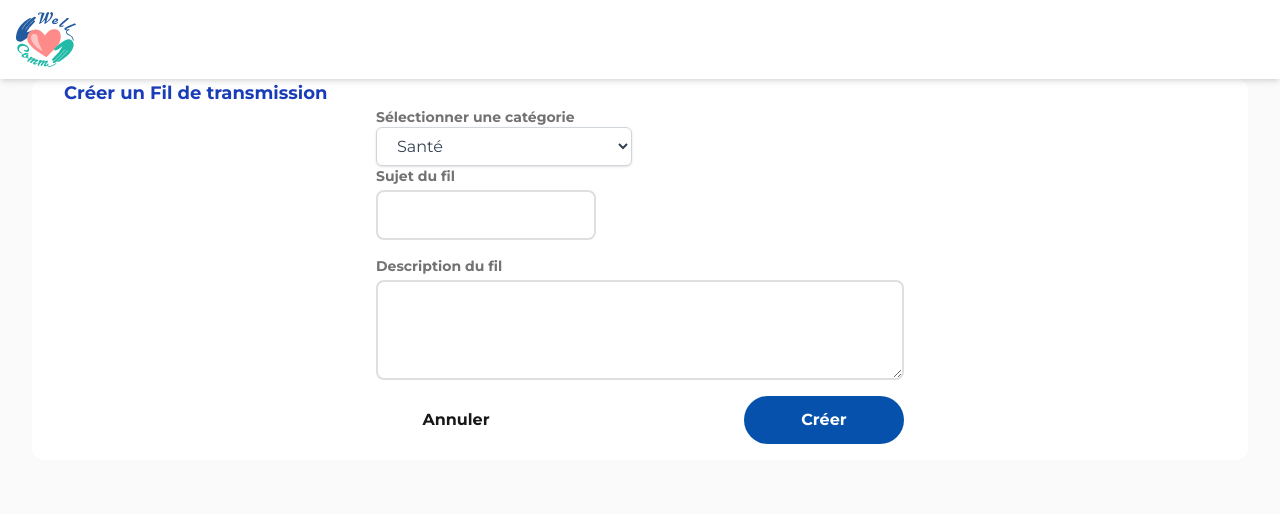
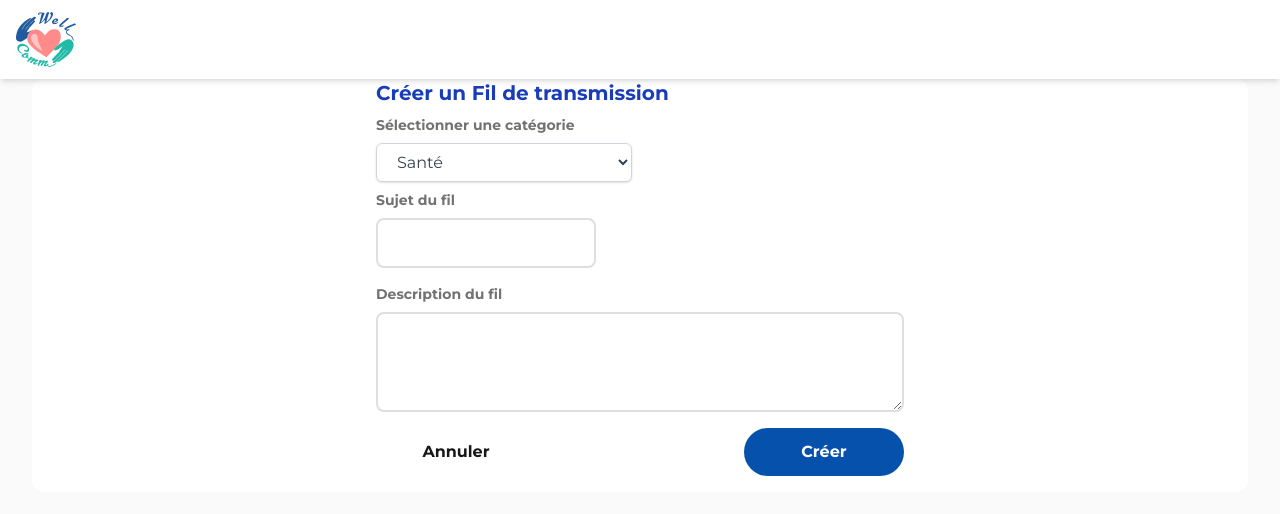
Before and after one commit to TheGamerFarmer/Well-Comm, a Next.js app in the folder site-web/: page /NewFil in a window 1280 px wide. Shown: the top 514 px of the page. Built offline with nearby package versions, Linux system fonts and the light colour scheme.

Commit message:
Centrer les titres

```diff
--- a/site-web/app/NewEvent/page.tsx
+++ b/site-web/app/NewEvent/page.tsx
@@ -5,10 +5,8 @@ export default function NewEvent() {
 
         <div className="flex justify-center items-center">
             <div className="bg-white w-[95%] rounded-xl">
-                <div className="mx-auto px-4 sm:px-6 lg:px-8 max-w-7xl">
-                    <p className="text-lg font-bold text-blue-800">Créer un évènement</p>
-                </div>
                 <form className="mx-auto max-w-132">
+                    <label className="text-xl font-bold text-blue-800 mb-2 flex font-montserrat  font-bold text-left text-[#727272]">Créer un évènement</label>
                     <label className="flex font-montserrat text-sm font-bold text-left text-[#727272]">Titre de l'évènement</label>
                     <input type="text" className="h-[50px] self-stretch flex flex flex-row justify-between items-start py-[14px] ph-4 rounded-lg border #dfdfdf border-solid bg-[#fff]h-10 rounded-lg border-2 border-[#dfdfdf] mb-4 mt-1 p-3 text-black"/>
                     <label className="flex font-montserrat text-sm font-bold text-left text-[#727272]">Lieu de l'évènement</label>
--- a/site-web/app/NewFil/page.tsx
+++ b/site-web/app/NewFil/page.tsx
@@ -5,12 +5,10 @@ export default function NewFil() {
 
         <div className="flex justify-center items-center">
             <div className="bg-white w-[95%] rounded-xl">
-                <div className="mx-auto px-4 sm:px-6 lg:px-8 max-w-7xl">
-                    <p className="text-lg font-bold text-blue-800">Créer un Fil de transmission</p>
-                </div>
                 <form className="mx-auto max-w-132">
-                    <label className="flex font-montserrat text-sm font-bold text-left text-[#727272]">Sélectionner une catégorie</label>
-                    <div className="relative inline-block w-64">
+                    <label className="text-xl font-bold text-blue-800 mb-2 flex font-montserrat  font-bold text-left text-[#727272]">Créer un Fil de transmission</label>
+                    <label className="mb-2 flex font-montserrat text-sm font-bold text-left text-[#727272]">Sélectionner une catégorie</label>
+                    <div className="mb-2 relative inline-block w-64">
                         <select
                             className="block w-full px-4 py-2 text-gray-700 bg-white border border-gray-300 rounded-md shadow-sm focus:outline-none focus:ring-2 focus:ring-blue-500 focus:border-blue-500">
                             <option value="1">Santé</option>
@@ -21,10 +19,10 @@ export default function NewFil() {
                             <option value="6">Autres</option>
                         </select>
                     </div>
-                    <label className="flex font-montserrat text-sm font-bold text-left text-[#727272]">Sujet du fil</label>
-                    <input type="text" className="h-[50px] self-stretch flex flex flex-row justify-between items-start py-[14px] ph-4 rounded-lg border #dfdfdf border-solid bg-[#fff]h-10 rounded-lg border-2 border-[#dfdfdf] mb-4 mt-1 p-3 text-black"/>
-                    <label className="flex font-montserrat text-sm font-bold text-left text-[#727272]">Description du fil</label>
-                    <textarea className="h-[100px] w-full self-stretch flex flex flex-row justify-between items-start py-[14px] ph-4 rounded-lg border #dfdfdf border-solid bg-[#fff]h-10 rounded-lg border-2 border-[#dfdfdf] mb-4 mt-1 p-3 text-black"></textarea>
+                    <label className="mb-2 flex font-montserrat text-sm font-bold text-left text-[#727272]">Sujet du fil</label>
+                    <input type="text" className="h-[50px] mb-2 self-stretch flex flex flex-row justify-between items-start py-[14px] ph-4 rounded-lg border #dfdfdf border-solid bg-[#fff]h-10 rounded-lg border-2 border-[#dfdfdf] mb-4 mt-1 p-3 text-black"/>
+                    <label className="mb-2 flex font-montserrat text-sm font-bold text-left text-[#727272]">Description du fil</label>
+                    <textarea className="h-[100px] w-full mb-2 self-stretch flex flex flex-row justify-between items-start py-[14px] ph-4 rounded-lg border #dfdfdf border-solid bg-[#fff]h-10 rounded-lg border-2 border-[#dfdfdf] mb-4 mt-1 p-3 text-black"></textarea>
                     <div className="flex gap-4 justify-between mb-4">
                         <Button variant="">
                             Annuler
```
